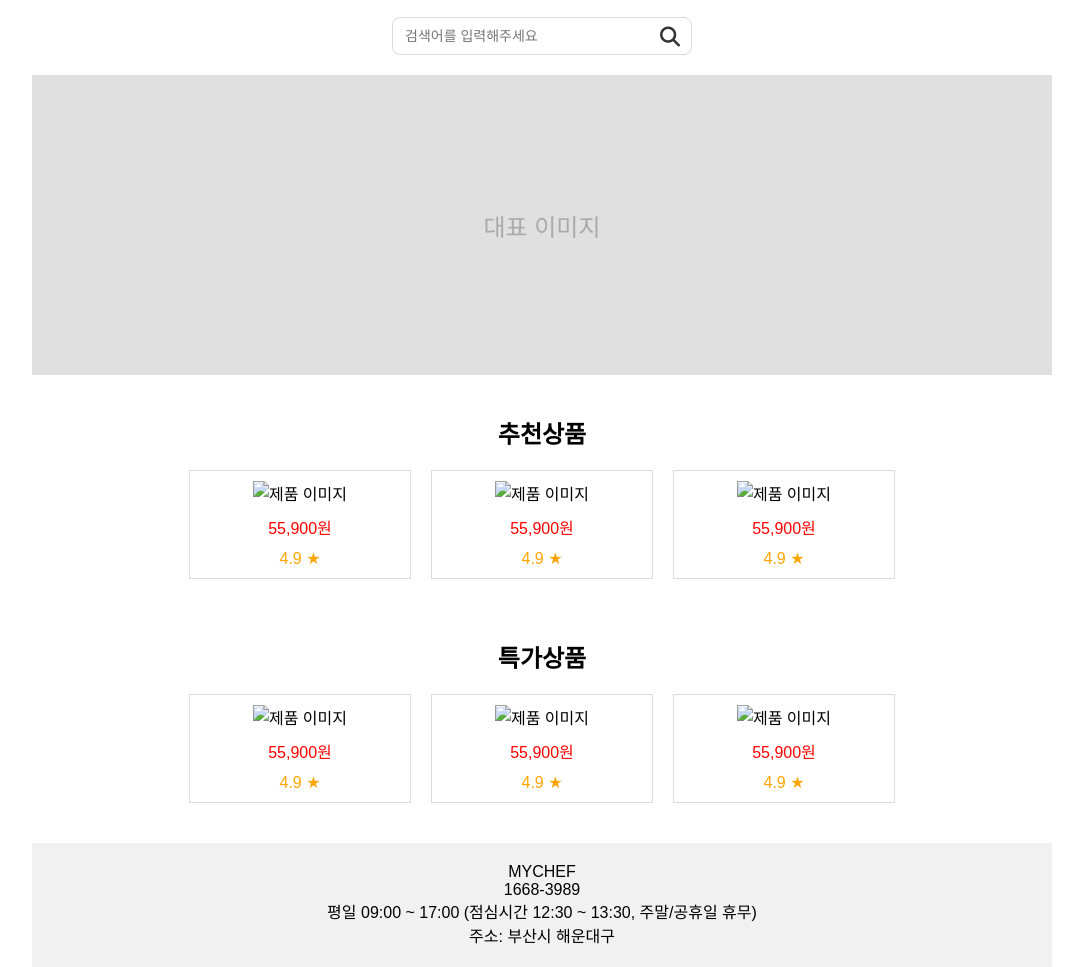
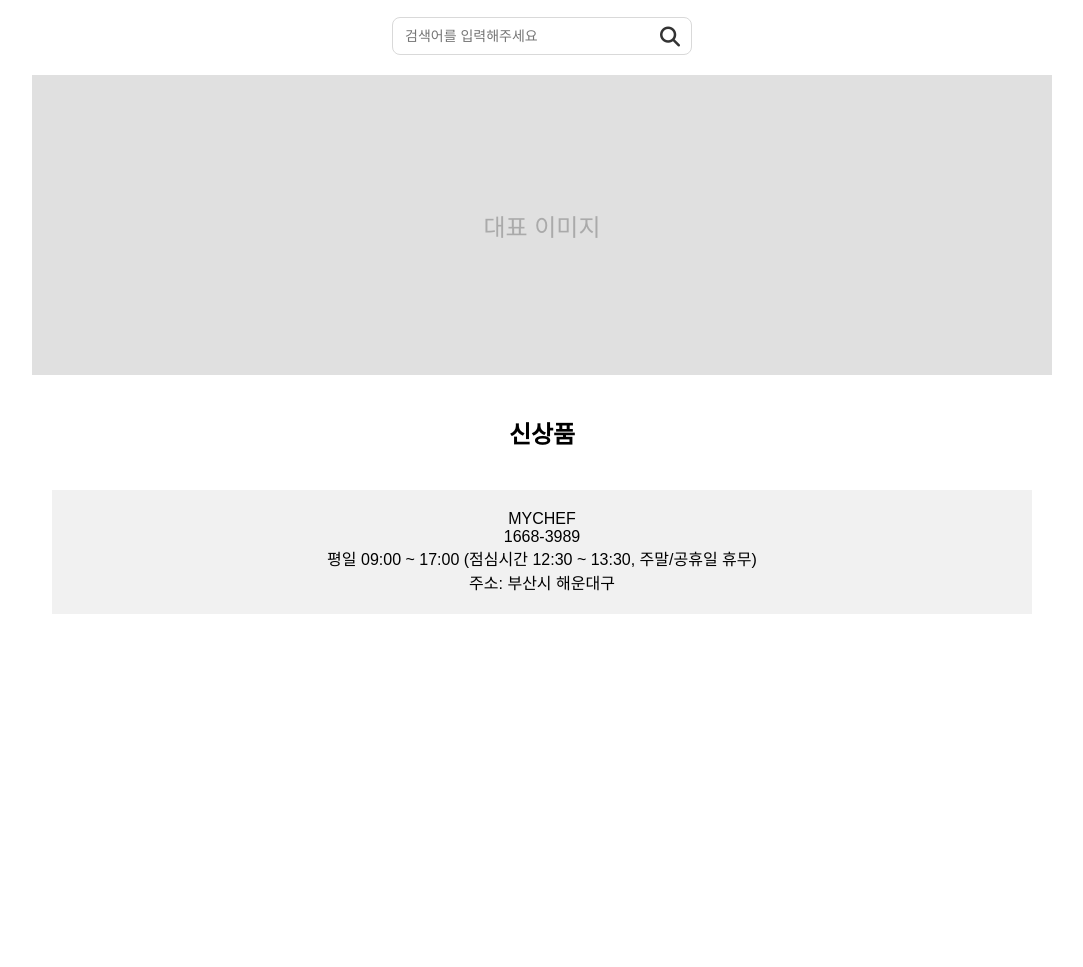
Before and after one commit to KimChaeHong/swurameal_front, a plain HTML site: page html/newproduct.html in a window 1280 px wide. Shown: the part 125-1092 px from the top of the page, without its empty margins (98-1181 px from the left). After the commit the page ends 800 px from the top, so only its background shows below. Drawn offline with nearby package versions, Linux system fonts and the light colour scheme; files whose address does not match are found by name.

Commit message:
✅ Update:"신상품 12개 출력"
3행4열 상품 나열 태그 수정

```diff
--- a/html/newproduct.html
+++ b/html/newproduct.html
@@ -5,7 +5,11 @@
     <meta name="viewport" content="width=device-width, initial-scale=1.0">
     <title>SwuraMEAL</title>
     <link rel="stylesheet" href="../css/newproduct.css">
+    <link rel="stylesheet" href="../css/rollUp.css">
     <script src="https://kit.fontawesome.com/0cd5778fa3.js" crossorigin="anonymous"></script>
+    <script src="https://code.jquery.com/jquery-3.6.0.min.js"></script>
+    <script src="../js/rollUp.js"></script>
+    <script src="../js/newProduct.js" defer></script>
 
 </head>
 <body>
@@ -58,46 +62,13 @@
     </div>
 
     <div class="product-section">
-        <h2>추천상품</h2>
+        <h2>신상품</h2>
         <div class="product-grid">
-            <div class="product-item">
-                <img src="images/cat.jpg" alt="제품 이미지">
-                <div class="price">55,900원</div>
-                <div class="rating">4.9 ★</div>
-            </div>
-            <div class="product-item">
-                <img src="images/cat.jpg" alt="제품 이미지">
-                <div class="price">55,900원</div>
-                <div class="rating">4.9 ★</div>
-            </div>
-            <div class="product-item">
-                <img src="images/cat.jpg" alt="제품 이미지">
-                <div class="price">55,900원</div>
-                <div class="rating">4.9 ★</div>
-            </div>
+            <!-- Product items will be dynamically inserted here -->
         </div>
-    </div>
 
-    <div class="product-section">
-        <h2>특가상품</h2>
-        <div class="product-grid">
-            <div class="product-item">
-                <img src="images/cat.jpg" alt="제품 이미지">
-                <div class="price">55,900원</div>
-                <div class="rating">4.9 ★</div>
-            </div>
-            <div class="product-item">
-                <img src="images/cat.jpg" alt="제품 이미지">
-                <div class="price">55,900원</div>
-                <div class="rating">4.9 ★</div>
-            </div>
-            <div class="product-item">
-                <img src="images/cat.jpg" alt="제품 이미지">
-                <div class="price">55,900원</div>
-                <div class="rating">4.9 ★</div>
-            </div>
-        </div>
-    </div>
+
+        <button onclick="backToTop()" id="btn-back-to-top" title="위로 가기">Top</button>
 
     <div class="footer">
         <div>MYCHEF</div>
@@ -105,7 +76,6 @@
         <div>평일 09:00 ~ 17:00 (점심시간 12:30 ~ 13:30, 주말/공휴일 휴무)</div>
         <div>주소: 부산시 해운대구</div>
     </div>
-
     <script src="js/main.js"></script>
     </body>
 </html>
```
